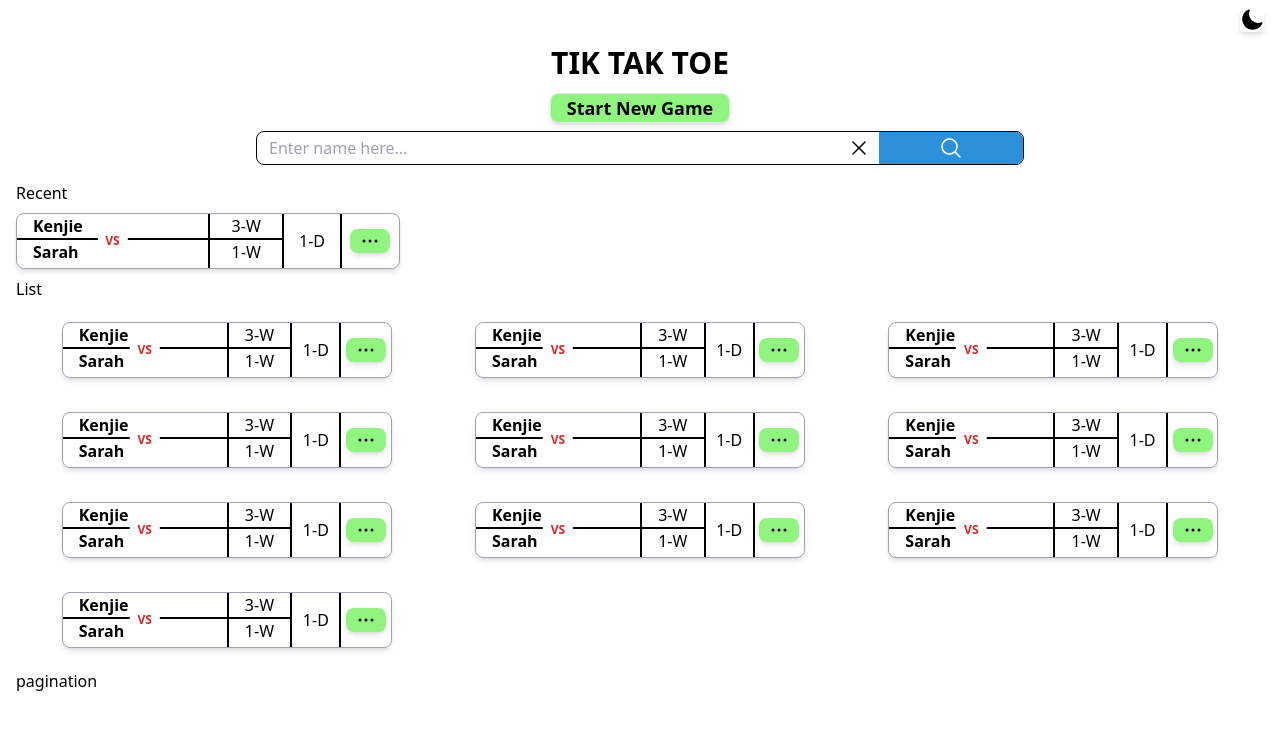
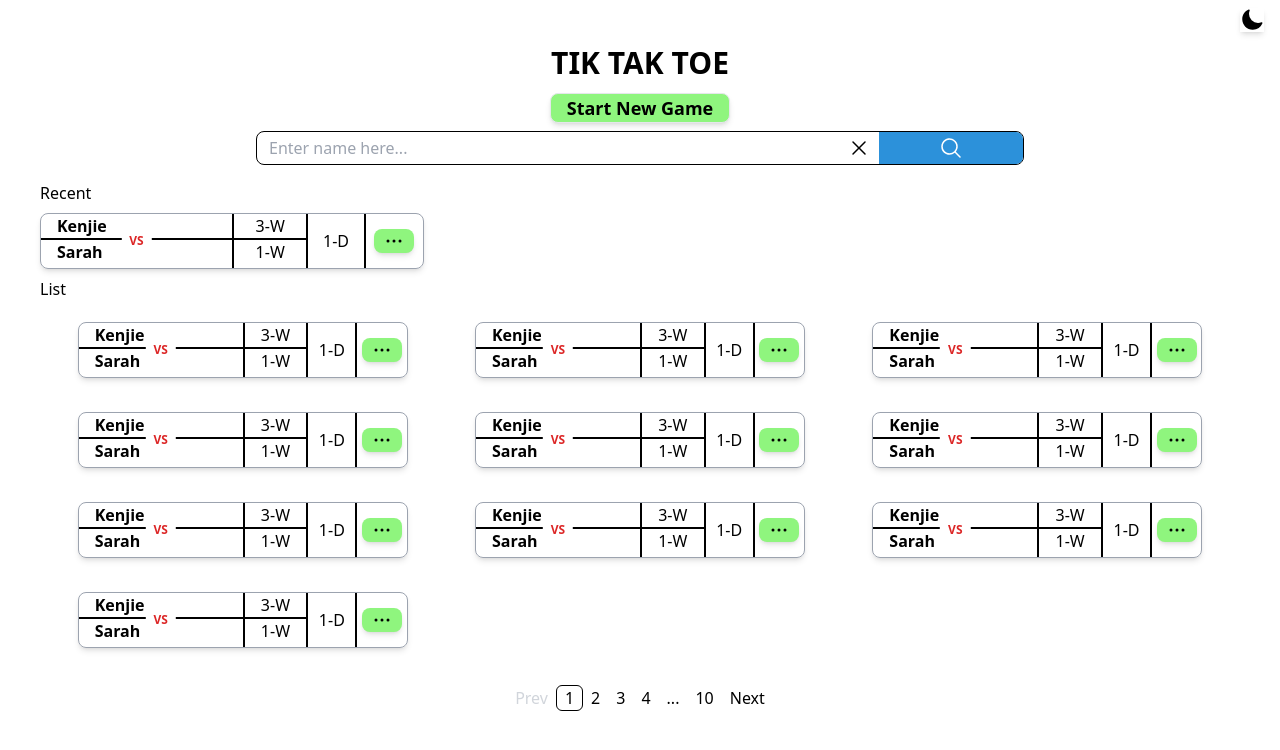
Before and after one commit to ryan20bv/tik-tak-toe, a Next.js app: page /home in a window 1280 px wide. Shown: the top 750 px of the page. Built offline with nearby package versions, Linux system fonts and the light colour scheme.

Commit message:
pagination is working

```diff
--- /dev/null
+++ b/src/utils/helper/page-maker.ts
@@ -0,0 +1,103 @@
+type PropsType = {
+	currPage: number
+	maxPage: number
+}
+
+export function pageMaker(currPage: number, maxPage: number) {
+	const uniquePages = new Set<string>()
+	if (maxPage <= 1) {
+		return
+	} else if (maxPage < 7) {
+		for (let index = 0; index <= maxPage + 1; index++) {
+			if (index === 0) {
+				uniquePages.add('Prev')
+			} else if (index === maxPage + 1) {
+				uniquePages.add('Next')
+			} else {
+				uniquePages.add(index.toString())
+			}
+		}
+	} else if (maxPage >= 7) {
+		for (let index = 0; index <= +maxPage + 1; index++) {
+			if (index === 0) {
+				uniquePages.add('Prev')
+			}
+
+			if (index === +maxPage + 1) {
+				uniquePages.add('Next')
+			}
+
+			if (currPage > 4) {
+				if (maxPage - currPage > 1) {
+					if (index === 1) {
+						uniquePages.add('1')
+					} else if (index === 2) {
+						uniquePages.add('..')
+					} else if (index === 3) {
+						uniquePages.add((currPage - 2).toString())
+					} else if (index === 4) {
+						uniquePages.add((currPage - 1).toString())
+					} else if (index === 5) {
+						uniquePages.add(currPage.toString())
+					}
+
+					if (maxPage - currPage < 2) {
+						uniquePages.add(index.toString())
+					} else if (maxPage - currPage >= 2) {
+						if (index === maxPage - 2) {
+							uniquePages.add((currPage + 1).toString())
+						} else if (index === maxPage - 1 && maxPage - currPage > 2) {
+							uniquePages.add('...')
+						} else if (index === maxPage) {
+							uniquePages.add(maxPage.toString())
+						}
+					}
+				} else if (maxPage - currPage <= 1) {
+					if (index === 1) {
+						uniquePages.add('1')
+					} else if (index === 2) {
+						uniquePages.add('..')
+					} else if (index === 3) {
+						uniquePages.add((currPage - 2).toString())
+					} else if (index === 4) {
+						uniquePages.add((currPage - 1).toString())
+					} else if (index === 5) {
+						uniquePages.add(currPage.toString())
+					}
+					if (maxPage - currPage === 1) {
+						if (index === maxPage - 1) {
+							uniquePages.add(maxPage.toString())
+						}
+					}
+				}
+			}
+
+			// currPage <=4
+			if (currPage <= 4) {
+				if (index === 1) {
+					uniquePages.add(index.toString())
+				} else if (index === 2) {
+					uniquePages.add(index.toString())
+				} else if (index === 3) {
+					uniquePages.add(index.toString())
+				} else if (index === 4) {
+					uniquePages.add(index.toString())
+				}
+
+				if (maxPage - currPage < 2) {
+					uniquePages.add(index.toString())
+				} else if (maxPage - currPage >= 2) {
+					if (index === maxPage - 2) {
+						uniquePages.add((currPage + 1).toString())
+					} else if (index === maxPage - 1) {
+						uniquePages.add('...')
+					} else if (index === maxPage) {
+						uniquePages.add(maxPage.toString())
+					}
+				}
+			}
+		}
+	}
+
+	return uniquePages
+}
--- a/src/views/home/elements/index.ts
+++ b/src/views/home/elements/index.ts
@@ -1 +1,2 @@
 export {default as ListItem} from './list-item'
+export {default as Pagination} from './pagination'
--- /dev/null
+++ b/src/views/home/elements/pagination.tsx
@@ -0,0 +1,61 @@
+import {useState, useEffect} from 'react'
+// =========== Components =============
+import {pageMaker} from '@/utils/helper/page-maker'
+import {ButtonUI} from '@/components/button'
+// ==================================
+
+interface PropsTypes {
+	currPage: number
+	maxPage: number
+	handleUpdateCurrentPage: (value: number) => void
+}
+
+export default function Pagination({
+	currPage,
+	maxPage,
+	handleUpdateCurrentPage
+}: PropsTypes) {
+	const [pageList, setPageList] = useState<string[]>([])
+
+	useEffect(() => {
+		const uniquePages = pageMaker(currPage, maxPage)
+
+		if (uniquePages) {
+			setPageList(Array.from(uniquePages))
+		}
+	}, [currPage, maxPage]) // useEffect will run whenever currPage changes
+
+	const handleButtonClick = (value: string) => {
+		if (value === 'Prev') {
+			handleUpdateCurrentPage(currPage - 1)
+		} else if (value === 'Next') {
+			handleUpdateCurrentPage(currPage + 1)
+		} else {
+			handleUpdateCurrentPage(+value)
+		}
+	}
+
+	return (
+		<section className='mt-4 text-center'>
+			{pageList.map((page: string) => (
+				<button
+					className={`px-2 ${
+						page === currPage.toString() ? 'border border-black rounded-md' : ''
+					} ${currPage === maxPage && page === 'Next' ? 'text-gray-300' : ''} ${
+						currPage === 1 && page === 'Prev' ? 'text-gray-300' : ''
+					}`}
+					key={page}
+					onClick={() => handleButtonClick(page)}
+					disabled={
+						(currPage === maxPage && page === 'Next') ||
+						(currPage === 1 && page === 'Prev') ||
+						page === '...' ||
+						page === '..'
+					}
+				>
+					{page}
+				</button>
+			))}
+		</section>
+	)
+}
--- a/src/views/home/modules/game-list.tsx
+++ b/src/views/home/modules/game-list.tsx
@@ -1,9 +1,19 @@
-import {ListItem} from '../elements'
+'use client'
+import {useState} from 'react'
+
+import {ListItem, Pagination} from '../elements'
 
 // ==================================
 export default function GameList() {
+	const [currPage, setCurrPage] = useState<number>(1)
+	const [maxPage, setMaxPage] = useState<number>(10)
+
+	const handleUpdateCurrentPage = (value: number) => {
+		setCurrPage(value)
+	}
+
 	return (
-		<main className=' w-full my-4'>
+		<main className=' w-full my-4 '>
 			<h1 className='font-medium'>Recent</h1>
 			<div className=' my-2'>
 				<ListItem />
@@ -24,9 +34,11 @@ export default function GameList() {
 					<ListItem />
 				</div>
 			</section>
-			<section>
-				<h1>pagination</h1>
-			</section>
+			<Pagination
+				currPage={currPage}
+				maxPage={maxPage}
+				handleUpdateCurrentPage={handleUpdateCurrentPage}
+			/>
 		</main>
 	)
 }
--- a/src/views/home/view.tsx
+++ b/src/views/home/view.tsx
@@ -8,7 +8,7 @@ import {GameList, SearchBar} from './modules'
 
 export default function HomeView() {
 	return (
-		<main className='flex justify-center flex-col px-4 items-center'>
+		<main className='flex justify-center flex-col mx-4 sm:mx-24 md:mx-10 lg:mx-4 xl:mx-10 items-center'>
 			<ButtonUI style='border border-[8FF57E] bg-[#8FF57E] px-4 text-lg font-bold shadow-md m-2 w-max'>
 				Start New Game
 			</ButtonUI>
```
